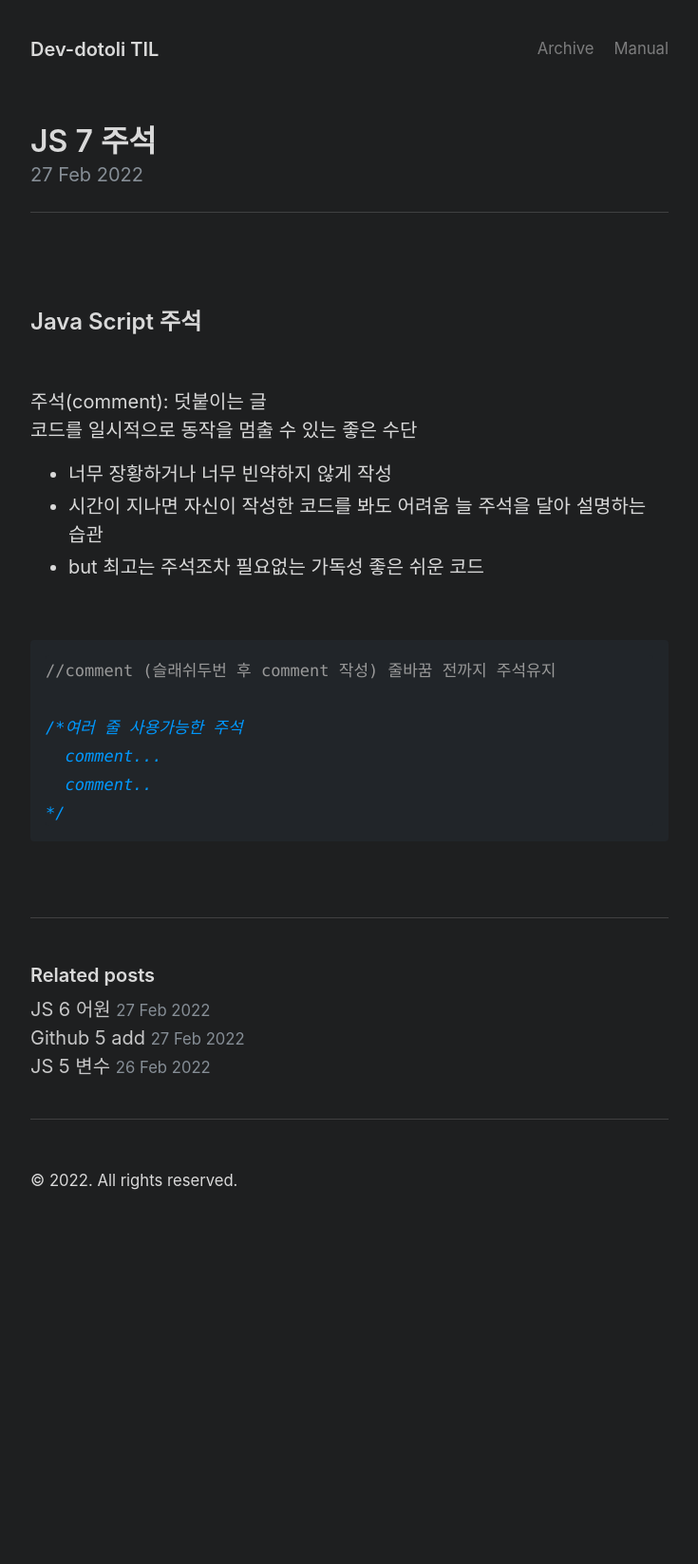
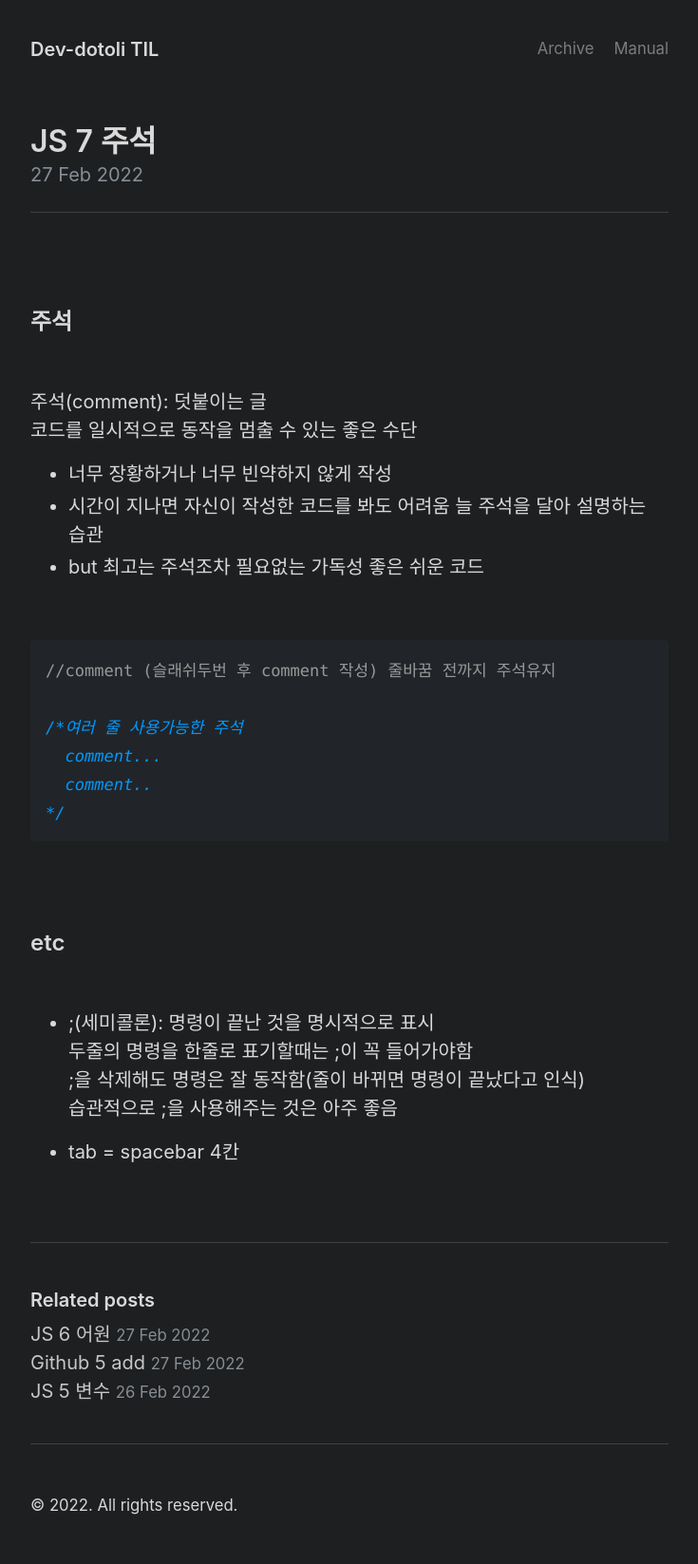
Before and after one commit to Dev-Dotoli/dev-dotoli.github.com, a Jekyll site: the page built from _posts/2022-02-27-JS-7-주석.md, in a window 1280 px wide. Shown: the whole page at 95% size, without its empty margins (272-1007 px from the left). Built offline with Jekyll 4.4.1, drawn with Linux system fonts in a browser that asks for light colours; before the commit the page ends 1305 px from its top, so only the background shows below that.

Commit message:
Docs: JS-7 etc 내용추가

````diff
--- a/_posts/2022-02-27-JS-7-주석.md
+++ b/_posts/2022-02-27-JS-7-주석.md
@@ -7,7 +7,7 @@ title: JS 7 주석
 
 <br><br>
 
-## Java Script 주석
+## 주석
 
 <br>
 
@@ -29,3 +29,16 @@ title: JS 7 주석
   comment..
 */
 ```
+
+<br><br>
+
+## etc
+
+<br>
+
+- ;(세미콜론): 명령이 끝난 것을 명시적으로 표시<br>
+  두줄의 명령을 한줄로 표기할때는 ;이 꼭 들어가야함<br>
+  ;을 삭제해도 명령은 잘 동작함(줄이 바뀌면 명령이 끝났다고 인식)<br>
+  습관적으로 ;을 사용해주는 것은 아주 좋음<br>
+
+- tab = spacebar 4칸
````
